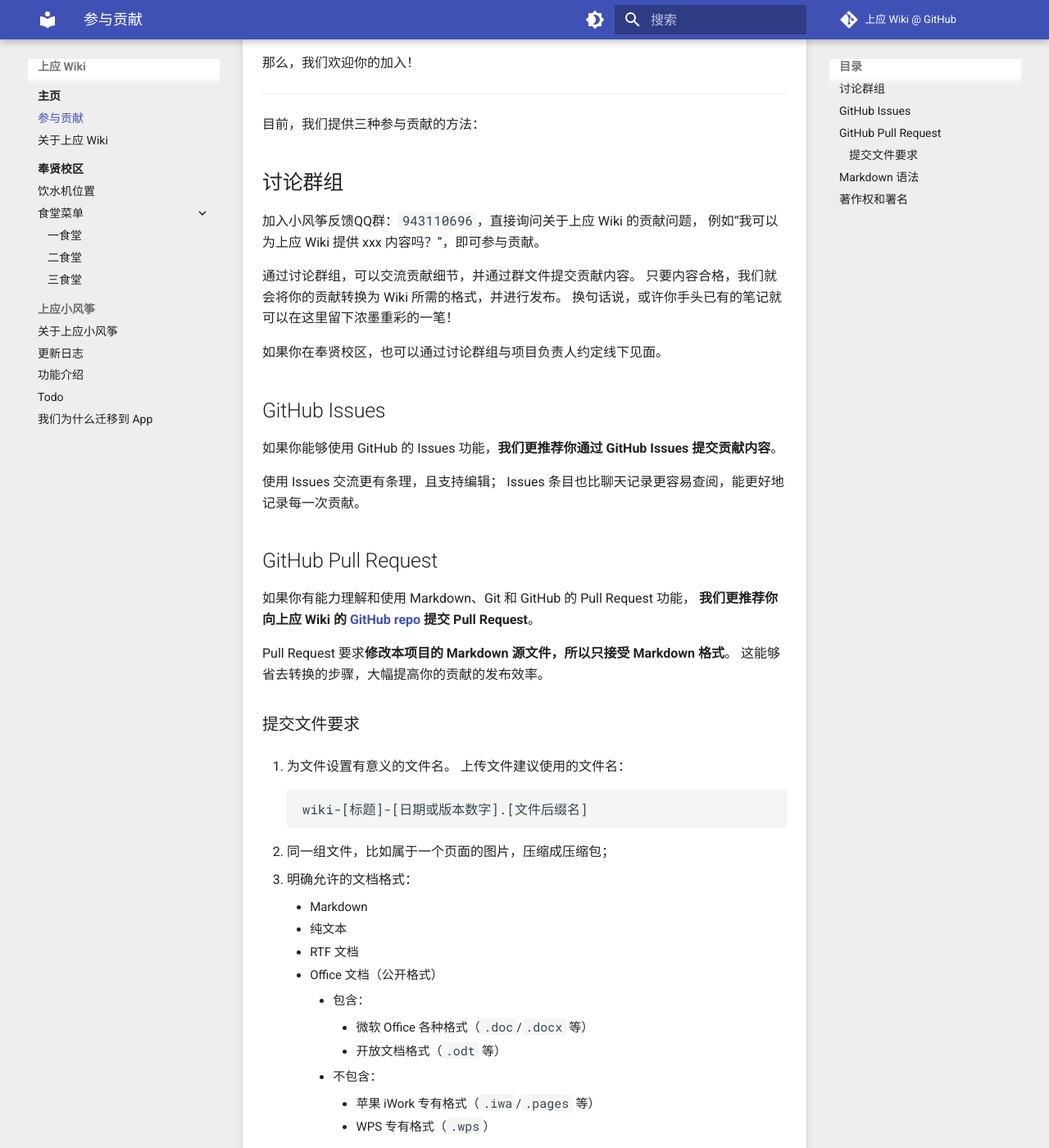
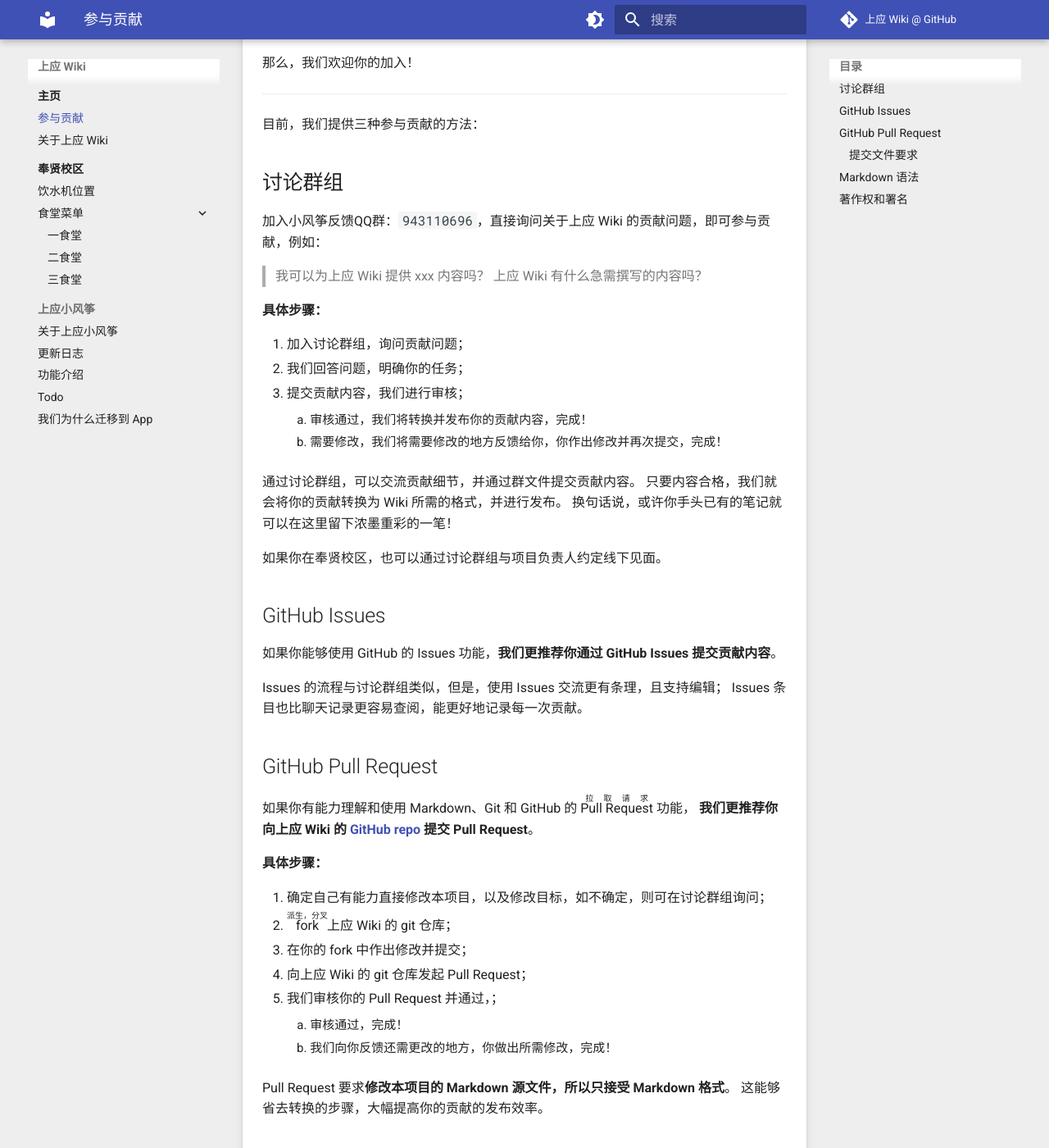
Before and after one commit to SIT-kite/SIT-wiki, an MkDocs documentation site: the page built from docs/contribute.md, in a window 1280 px wide and 1400 px high, scrolled down 355 px. Shown: the whole window at 82% size. Built offline with MkDocs 1.6.1 and Material for MkDocs 9.7.7, drawn with Linux system fonts in a browser that asks for light colours; comment, search, counter and statistics services are not loaded; some of the changed text lies outside the part shown.

Commit message:
contribute.md: 具体步骤

````diff
--- a/docs/contribute.md
+++ b/docs/contribute.md
@@ -17,8 +17,18 @@
 
 ## 讨论群组
 
-加入小风筝反馈QQ群：`943110696`，直接询问关于上应 Wiki 的贡献问题，
-例如“我可以为上应 Wiki 提供 xxx 内容吗？”，即可参与贡献。
+加入小风筝反馈QQ群：`943110696`，直接询问关于上应 Wiki 的贡献问题，即可参与贡献，例如：
+
+> 我可以为上应 Wiki 提供 xxx 内容吗？
+> 上应 Wiki 有什么急需撰写的内容吗？
+
+**具体步骤：**
+
+1. 加入讨论群组，询问贡献问题；
+2. 我们回答问题，明确你的任务；
+3. 提交贡献内容，我们进行审核；
+	1. 审核通过，我们将转换并发布你的贡献内容，完成！
+	2. 需要修改，我们将需要修改的地方反馈给你，你作出修改并再次提交，完成！
 
 通过讨论群组，可以交流贡献细节，并通过群文件提交贡献内容。
 只要内容合格，我们就会将你的贡献转换为 Wiki 所需的格式，并进行发布。
@@ -30,13 +40,24 @@
 
 如果你能够使用 GitHub 的 Issues 功能，**我们更推荐你通过 GitHub Issues 提交贡献内容**。
 
-使用 Issues 交流更有条理，且支持编辑；
+Issues 的流程与讨论群组类似，但是，使用 Issues 交流更有条理，且支持编辑；
 Issues 条目也比聊天记录更容易查阅，能更好地记录每一次贡献。
 
 ## GitHub Pull Request
 
-如果你有能力理解和使用 Markdown、Git 和 GitHub 的 Pull Request 功能，
+如果你有能力理解和使用 Markdown、Git 和 GitHub 的
+<ruby>Pull Request<rp>（</rp><rt>拉取请求</rt><rp>）</rp></ruby> 功能，
 **我们更推荐你向上应 Wiki 的 [GitHub repo] 提交 Pull Request**。
+
+**具体步骤：**
+
+1. 确定自己有能力直接修改本项目，以及修改目标，如不确定，则可在讨论群组询问；
+2. <ruby>fork<rp>（</rp><rt>派生，分叉</rt><rp>）</rp></ruby> 上应 Wiki 的 git 仓库；
+3. 在你的 fork 中作出修改并提交；
+4. 向上应 Wiki 的 git 仓库发起 Pull Request；
+5. 我们审核你的 Pull Request 并通过，；
+	1. 审核通过，完成！
+	2. 我们向你反馈还需更改的地方，你做出所需修改，完成！
 
 Pull Request 要求**修改本项目的 Markdown 源文件，所以只接受 Markdown 格式**。
 这能够省去转换的步骤，大幅提高你的贡献的发布效率。
@@ -45,16 +66,18 @@ Pull Request 要求**修改本项目的 Markdown 源文件，所以只接受 Mar
 
 ### 提交文件要求
 
-1. 为文件设置有意义的文件名。
+1. 同一组文件，比如属于一个页面的图片，压缩成压缩包；
+
+2. 删除自己上传的、肯定不再需要的旧群文件，必要时提醒群管理整理群文件；
+
+3. 为文件设置有意义的文件名。
 	上传文件建议使用的文件名：
 
 	```
 	wiki-[标题]-[日期或版本数字].[文件后缀名]
 	```
 
-2. 同一组文件，比如属于一个页面的图片，压缩成压缩包；
-
-3. 明确允许的文档格式：
+4. 明确允许的文档格式：
 
 	- Markdown
 	- 纯文本
````
